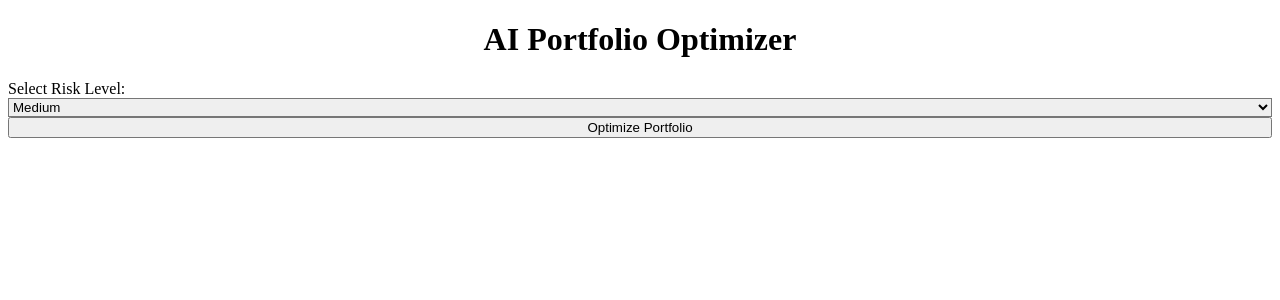
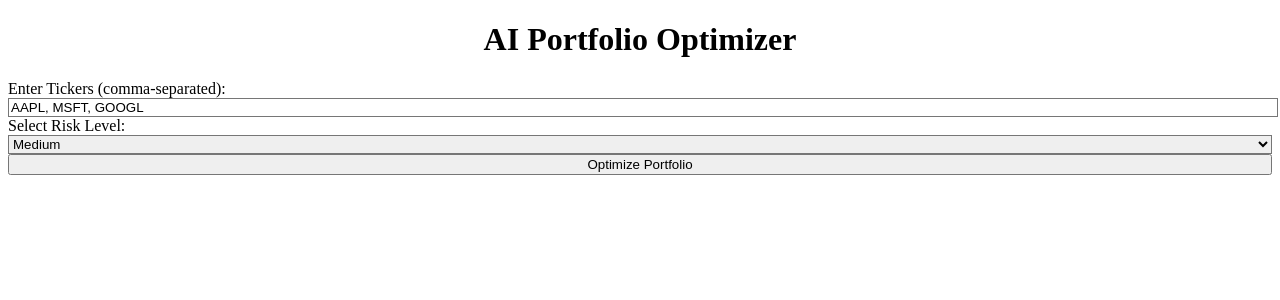
Before and after one commit to AnayPatel-P/ai-portfolio-frontend, a React (Vite) app: page / in a window 1280 px wide. Shown: the top 300 px of the page. Built offline with nearby package versions, Linux system fonts and the light colour scheme.

Commit message:
Add support for user-defined tickers in PortfolioForm

```diff
--- a/src/components/PortfolioForm.jsx
+++ b/src/components/PortfolioForm.jsx
@@ -3,6 +3,7 @@ import axios from "axios";
 
 export default function PortfolioForm() {
   const [riskLevel, setRiskLevel] = useState("medium");
+  const [tickers, setTickers] = useState("AAPL, MSFT, GOOGL");
   const [result, setResult] = useState(null);
   const [loading, setLoading] = useState(false);
   const [error, setError] = useState(null);
@@ -14,7 +15,8 @@ export default function PortfolioForm() {
 
     try {
       const response = await axios.post("https://ai-portfolio-backend.onrender.com/optimize", {
-        risk_level: riskLevel
+        risk_level: riskLevel,
+        tickers: tickers.split(",").map(t => t.trim().toUpperCase()),
       });
 
       setResult(response.data);
@@ -31,6 +33,18 @@ export default function PortfolioForm() {
       <h1 className="text-2xl font-bold mb-6 text-center">AI Portfolio Optimizer</h1>
 
       <form onSubmit={handleSubmit}>
+        <label htmlFor="tickers" className="block mb-2 font-medium">
+          Enter Tickers (comma-separated):
+        </label>
+        <input
+          id="tickers"
+          type="text"
+          value={tickers}
+          onChange={(e) => setTickers(e.target.value)}
+          placeholder="e.g. AAPL, MSFT, TSLA"
+          className="w-full border border-gray-300 rounded p-2 mb-4"
+        />
+
         <label htmlFor="risk" className="block mb-2 font-medium">
           Select Risk Level:
         </label>
@@ -55,9 +69,7 @@ export default function PortfolioForm() {
       </form>
 
       {error && (
-        <div className="mt-4 text-red-600 font-medium">
-          {error}
-        </div>
+        <div className="mt-4 text-red-600 font-medium">{error}</div>
       )}
 
       {result && (
```
